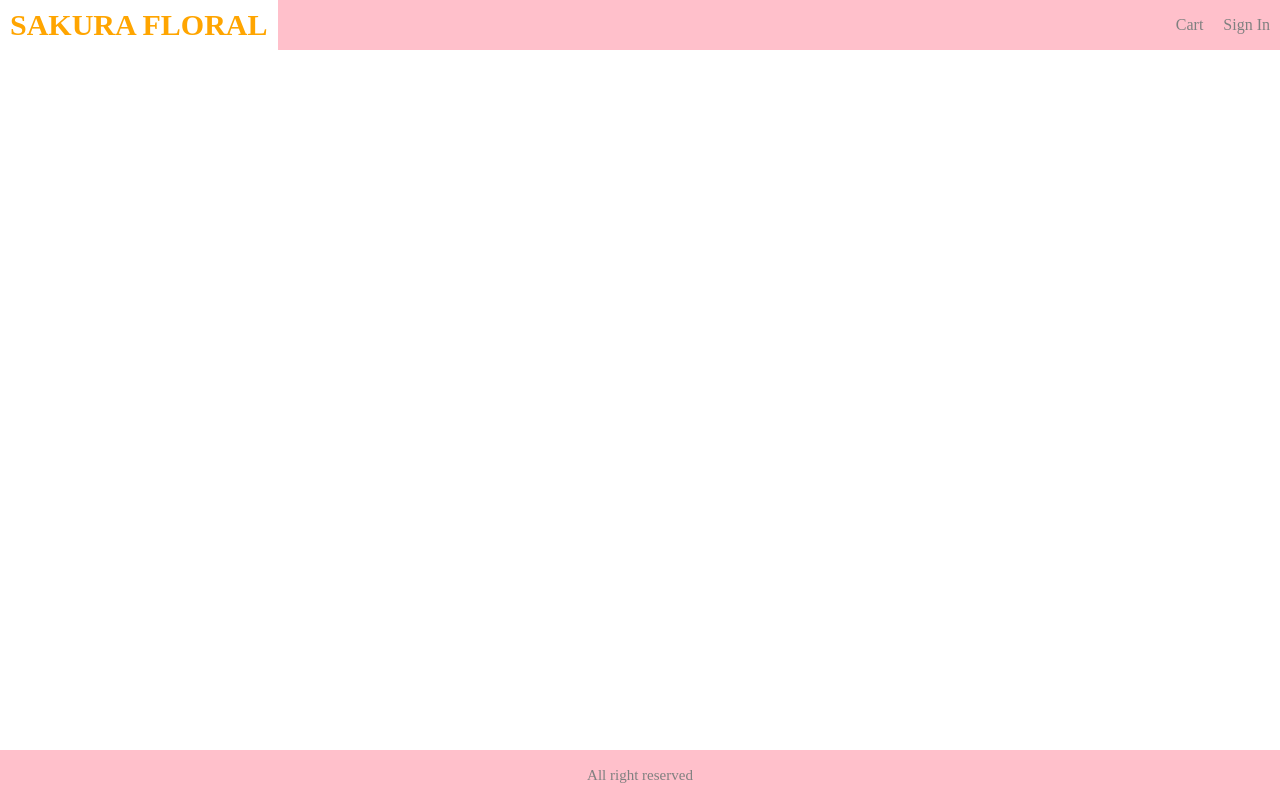
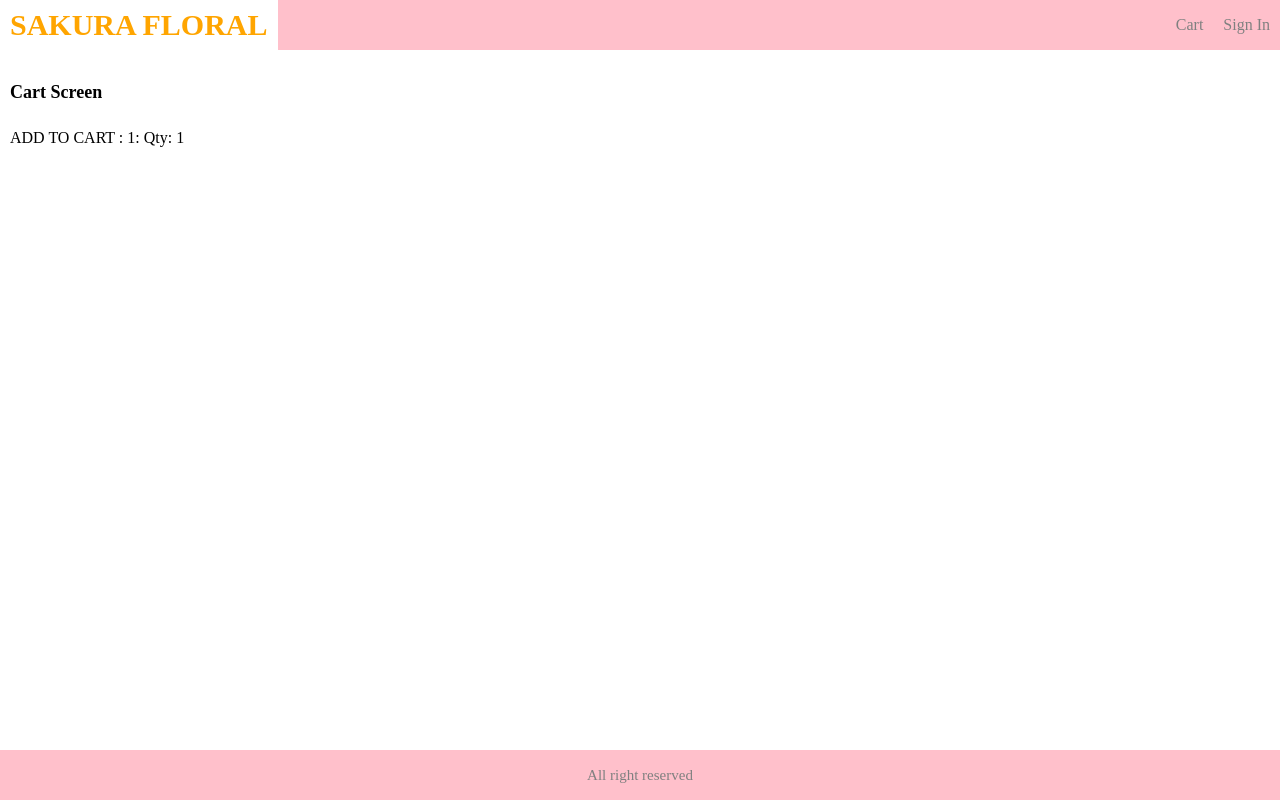
Before and after one commit to yoyowky/sakura, a React (Create React App) app in the folder frontend/: page /cart/1 in a window 1280 px wide. Built offline with nearby package versions, Linux system fonts and the light colour scheme; the HTML template or start-up script is replaced by a standard one.

Commit message:
Handle-Add-To-Cart-Button

```diff
--- a/frontend/src/App.js
+++ b/frontend/src/App.js
@@ -1,5 +1,6 @@
 
 import {BrowserRouter, Route} from 'react-router-dom';
+import CartScreen from './screens/CartScreen.js';
 import HomeScreen from './screens/HomeScreen.js';
 import ProductScreen from './screens/ProductScreen.js';
 
@@ -19,6 +20,7 @@
           <main>
             <Route path="/" component={HomeScreen} exact></Route>
             <Route path="/product/:id" component={ProductScreen}></Route>
+            <Route path="/cart/:id" component={CartScreen}></Route>
           </main>
           <footer className="row center">
               <div>All right reserved</div>
--- a/frontend/src/index.css
+++ b/frontend/src/index.css
@@ -69,11 +69,17 @@
 li {
   margin-top: 1rem;
 }
+input,
+textarea,
+select,
 button {
   padding: 1rem;
   cursor: pointer;
   border: 0.1rem #a4a4a4 solid;
 }
+input:hover,
+select:hover,
+textarea:hover,
 button:hover {
   border: 0.1rem #404040 solid;
 }
--- /dev/null
+++ b/frontend/src/screens/CartScreen.js
@@ -0,0 +1,15 @@
+import React from 'react';
+
+export default function CartScreen(props) {
+    const productId = props.match.params.id;
+    const qty = props.location.search?props.location.search.split("=")[1]:1;
+    console.log('qty', qty)
+    return (
+    <div>
+      <h1>Cart Screen</h1>
+      <p>
+        ADD TO CART : {productId}: Qty: {qty}
+      </p>
+    </div>
+    )
+}
--- a/frontend/src/screens/ProductScreen.js
+++ b/frontend/src/screens/ProductScreen.js
@@ -1,4 +1,4 @@
-import React, { useEffect } from 'react';
+import React, { useEffect, useState } from 'react';
 import { useDispatch, useSelector } from 'react-redux';
 import { Link } from 'react-router-dom';
 import { detailsProduct } from '../action/productAction.js';
@@ -12,10 +12,14 @@
     const id = props.match.params.id;
     const productDetails = useSelector(state => state.productDetails);
     const {product, loading, error} = productDetails;
+    const [qty, setQty] = useState(1);
     const dispatch = useDispatch();
     useEffect(() => {
         dispatch(detailsProduct(id))
     }, [dispatch, id]);
+    const addToCartHandler = () => {
+        props.history.push(`/cart/${id}?qty=${qty}`)
+    }
     return (
         <div>
         {loading ? <LoadingBox></LoadingBox>
@@ -68,9 +72,33 @@
                                     </div>
                                 </div>
                             </li>
-                            <li>
-                                <button className="primary block">Add to Cart</button>
-                            </li>
+                            {
+                                product.countInStock > 0 && (
+                                <>
+                                <div>{product.countInStock}</div>
+                                <li>
+                                    <div className="row">
+                                    <div>Qty</div>
+                                    <div>
+                                        <select
+                                            value={qty}
+                                            onChange={(e)=>{setQty(e.target.value)}}
+                                        >
+                                            {[...Array(product.countInStock).keys()].map(
+                                                (x)=>(
+                                                    <option key={x+1} value={x+1}>{x+1}</option>
+                                                )
+                                            )}
+                                        </select>
+                                    </div>
+                                </div>
+                                </li>
+                                <li>
+                                    <button className="primary block" onClick={addToCartHandler}>Add to Cart</button>
+                                </li>
+                                </>
+                                )
+                            }
                         </ul>
                     </div>
                 </div>
```
